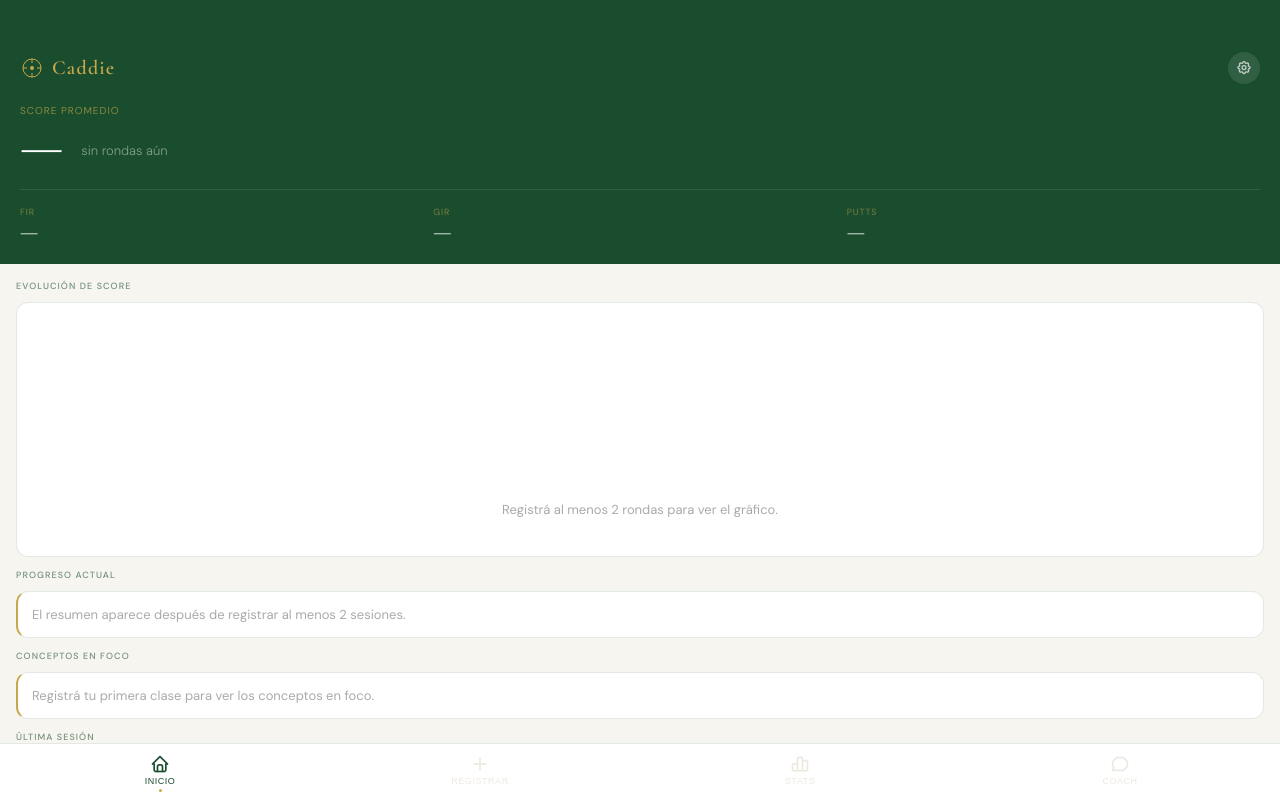
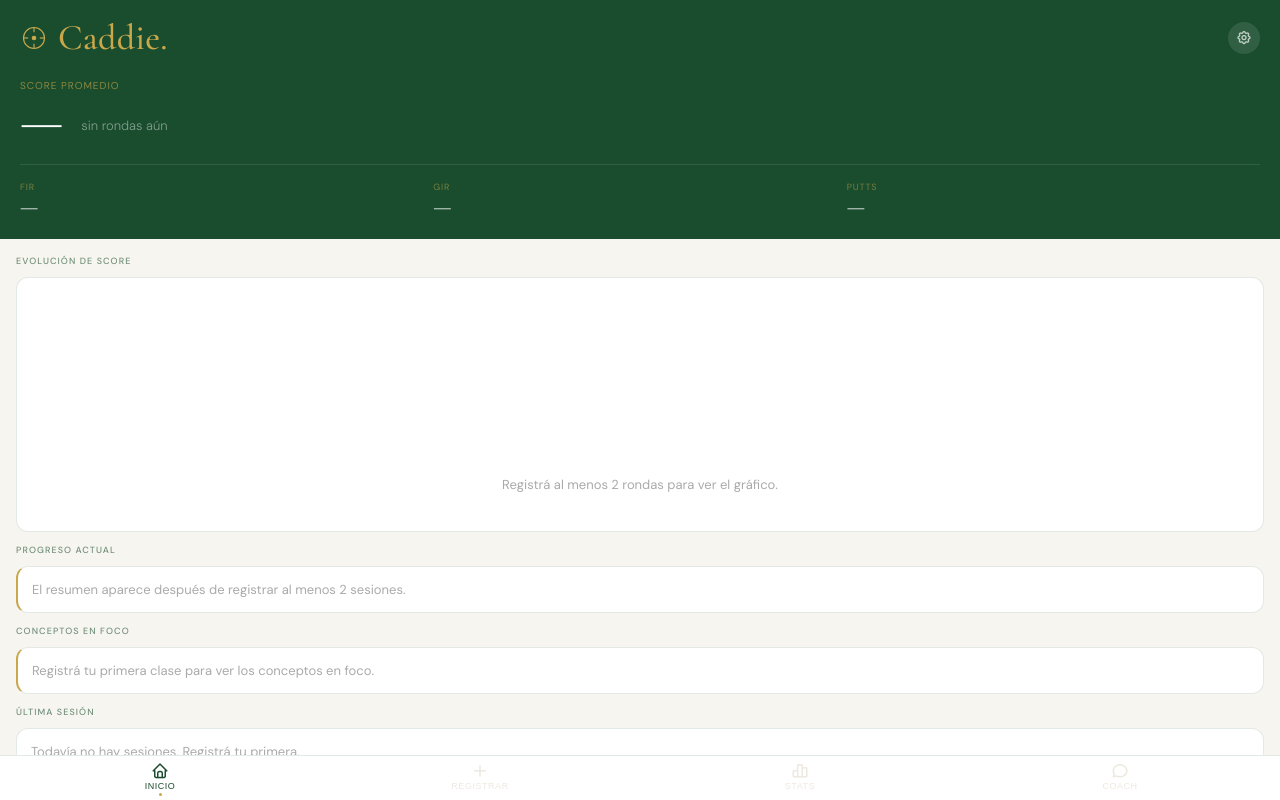
Before and after one commit to snougues/caddie, a plain HTML site: page caddie.html in a window 1280 px wide. Drawn offline with nearby package versions, Linux system fonts and the light colour scheme.

Commit message:
caddie file

```diff
--- a/caddie.html
+++ b/caddie.html
@@ -2,11 +2,12 @@
 <html lang="es">
 <head>
 <meta charset="UTF-8">
-<meta name="viewport" content="width=device-width, initial-scale=1.0, maximum-scale=1.0, user-scalable=no">
+<meta name="viewport" content="width=device-width, initial-scale=1.0, maximum-scale=1.0, user-scalable=no, viewport-fit=cover">
 <meta name="apple-mobile-web-app-capable" content="yes">
 <meta name="apple-mobile-web-app-status-bar-style" content="black-translucent">
 <meta name="apple-mobile-web-app-title" content="Caddie">
 <meta name="theme-color" content="#1a4d2e">
+<link rel="apple-touch-icon" href="icon.png">
 <title>Caddie</title>
 <link rel="preconnect" href="https://fonts.googleapis.com">
 <link rel="preconnect" href="https://fonts.gstatic.com" crossorigin>
@@ -30,18 +31,19 @@
   --radius: 12px;
   --radius-sm: 8px;
   --safe-bottom: env(safe-area-inset-bottom, 0px);
+  --safe-top: env(safe-area-inset-top, 0px);
 }
 * { box-sizing: border-box; margin: 0; padding: 0; -webkit-tap-highlight-color: transparent; }
-html, body { height: 100%; overflow: hidden; background: var(--cream); }
+html, body { height: 100%; overflow: hidden; background: var(--white); }
 body { font-family: var(--font-sans); color: var(--text-primary); }
-#app { display: flex; flex-direction: column; height: 100vh; height: 100dvh; overflow: hidden; }
+#app { position: fixed; inset: 0; display: flex; flex-direction: column; overflow: hidden; background: var(--cream); }
 .screen { display: none; flex: 1; overflow-y: auto; -webkit-overflow-scrolling: touch; }
 .screen.active { display: flex; flex-direction: column; }
-.app-header { background: var(--green); padding: 52px 20px 20px; flex-shrink: 0; }
+.app-header { background: var(--green); padding: calc(var(--safe-top) + 16px) 20px 20px; flex-shrink: 0; }
 .header-top { display: flex; align-items: center; justify-content: space-between; margin-bottom: 20px; }
-.logo { display: flex; align-items: center; gap: 8px; }
-.logo-icon { width: 24px; height: 24px; }
-.logo-name { font-family: var(--font-serif); font-size: 20px; font-weight: 600; color: var(--gold); letter-spacing: 0.06em; }
+.logo { display: flex; align-items: center; gap: 10px; }
+.logo-icon { width: 28px; height: 28px; }
+.logo-name { font-family: var(--font-serif); font-size: 36px; font-weight: 500; color: var(--gold); letter-spacing: 0.005em; }
 .icon-btn { width: 32px; height: 32px; border: none; background: rgba(255,255,255,0.1); border-radius: 50%; display: flex; align-items: center; justify-content: center; cursor: pointer; color: rgba(255,255,255,0.7); font-size: 16px; }
 .header-kpi-label { font-size: 10px; letter-spacing: 0.1em; text-transform: uppercase; color: rgba(201,168,76,0.65); margin-bottom: 2px; }
 .header-score { font-family: var(--font-serif); font-size: 52px; font-weight: 300; color: var(--white); line-height: 1; }
@@ -66,7 +68,7 @@ body { font-family: var(--font-sans); color: var(--text-primary); }
 .sc-kpi { font-size: 10px; color: var(--text-tertiary); }
 .sc-kpi strong { display: block; font-size: 14px; color: var(--text-primary); font-weight: 500; }
 .sc-note { font-size: 12px; color: var(--text-secondary); margin-top: 8px; line-height: 1.4; }
-.plain-header { background: var(--green); padding: 52px 20px 16px; flex-shrink: 0; }
+.plain-header { background: var(--green); padding: calc(var(--safe-top) + 16px) 20px 16px; flex-shrink: 0; }
 .plain-header-title { font-family: var(--font-serif); font-size: 24px; font-weight: 400; color: var(--white); }
 .type-selector { display: flex; gap: 6px; margin-bottom: 16px; }
 .type-btn { flex: 1; padding: 9px 4px; border: 0.5px solid var(--cream-dark); border-radius: var(--radius-sm); background: var(--cream); font-size: 11px; font-family: var(--font-sans); color: var(--text-secondary); cursor: pointer; text-align: center; }
@@ -92,7 +94,7 @@ textarea { resize: none; min-height: 80px; line-height: 1.5; }
 .progress-summary strong:first-child { margin-top: 0; }
 .chart-wrap { position: relative; height: 160px; width: 100%; }
 #screen-coach.active { display: flex; flex-direction: column; }
-.chat-header { background: var(--green); padding: 52px 20px 16px; flex-shrink: 0; }
+.chat-header { background: var(--green); padding: calc(var(--safe-top) + 16px) 20px 16px; flex-shrink: 0; }
 .chat-header-row { display: flex; justify-content: space-between; align-items: center; margin-bottom: 10px; }
 .chat-header-title { font-family: var(--font-serif); font-size: 22px; color: var(--white); font-weight: 400; }
 .chat-header-sub { font-size: 12px; color: rgba(255,255,255,0.5); margin-top: 2px; }
@@ -119,10 +121,10 @@ textarea { resize: none; min-height: 80px; line-height: 1.5; }
 .dot-loader span:nth-child(3) { animation-delay: 0.4s; }
 @keyframes dl { 0%,80%,100%{transform:scale(0.6);opacity:0.4} 40%{transform:scale(1);opacity:1} }
 .bottom-nav { display: flex; background: var(--white); border-top: 0.5px solid var(--border); padding-bottom: var(--safe-bottom); flex-shrink: 0; z-index: 10; }
-.nav-item { flex: 1; display: flex; flex-direction: column; align-items: center; padding: 10px 0 8px; cursor: pointer; border: none; background: none; }
-.nav-icon { font-size: 20px; color: var(--cream-dark); transition: color 0.2s; }
-.nav-label { font-size: 9px; letter-spacing: 0.06em; text-transform: uppercase; color: var(--cream-dark); margin-top: 2px; }
-.nav-dot { width: 3px; height: 3px; background: var(--gold); border-radius: 50%; margin-top: 3px; opacity: 0; }
+.nav-item { flex: 1; display: flex; flex-direction: column; align-items: center; padding: 6px 0 4px; cursor: pointer; border: none; background: none; }
+.nav-icon { font-size: 18px; color: var(--cream-dark); transition: color 0.2s; }
+.nav-label { font-size: 9px; letter-spacing: 0.06em; text-transform: uppercase; color: var(--cream-dark); margin-top: 1px; }
+.nav-dot { width: 3px; height: 3px; background: var(--gold); border-radius: 50%; margin-top: 2px; opacity: 0; }
 .nav-item.active .nav-icon { color: var(--green); }
 .nav-item.active .nav-label { color: var(--green); }
 .nav-item.active .nav-dot { opacity: 1; }
@@ -159,7 +161,7 @@ textarea { resize: none; min-height: 80px; line-height: 1.5; }
             <line x1="3" y1="12" x2="7" y2="12" stroke="#c9a84c" stroke-width="1"/>
             <line x1="17" y1="12" x2="21" y2="12" stroke="#c9a84c" stroke-width="1"/>
           </svg>
-          <span class="logo-name">Caddie</span>
+          <span class="logo-name">Caddie.</span>
         </div>
         <button class="icon-btn" onclick="showSettings()" aria-label="Configuración"><i class="ti ti-settings"></i></button>
       </div>
@@ -270,7 +272,7 @@ textarea { resize: none; min-height: 80px; line-height: 1.5; }
             <line x1="3" y1="12" x2="7" y2="12" stroke="#c9a84c" stroke-width="1"/>
             <line x1="17" y1="12" x2="21" y2="12" stroke="#c9a84c" stroke-width="1"/>
           </svg>
-          <span class="logo-name">Caddie</span>
+          <span class="logo-name">Caddie.</span>
         </div>
         <button class="icon-btn" onclick="resetChat()" aria-label="Nueva consulta" title="Nueva consulta"><i class="ti ti-refresh"></i></button>
       </div>
```
